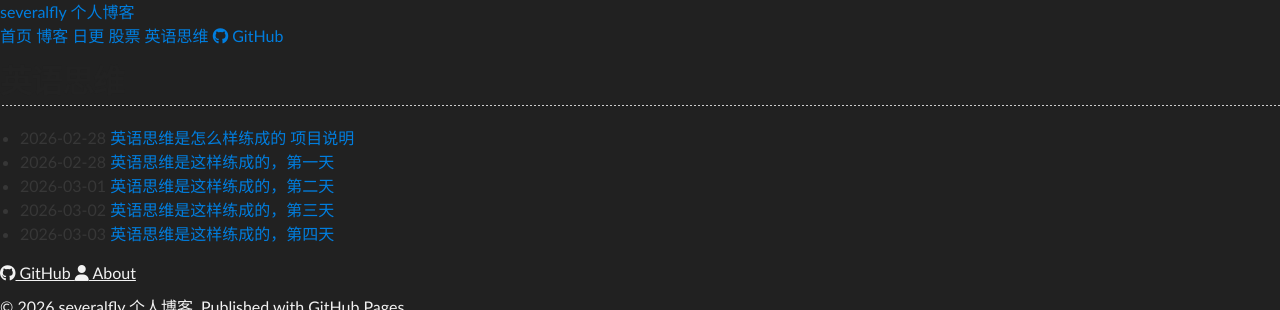
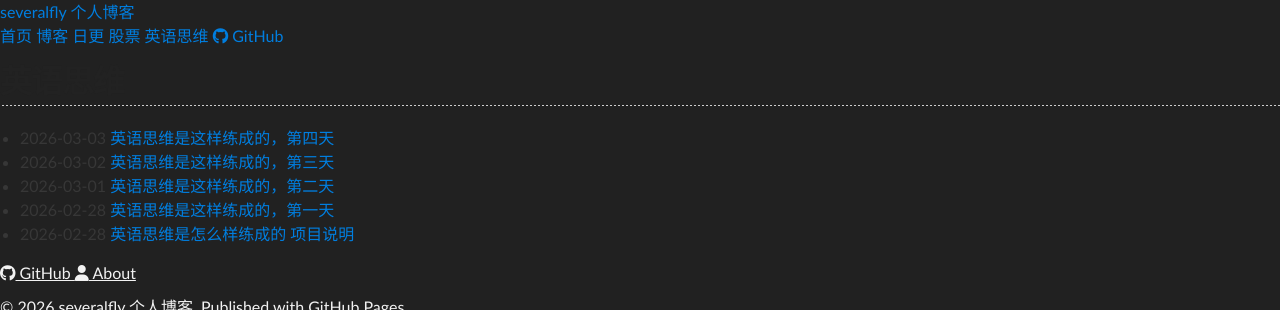
Before and after one commit to severalfly/severalfly.github.io, a Jekyll site: the page built from english_si_wei.md, in a window 1280 px wide, cut to the strip 0-310 px from the top of the page. Built offline with Jekyll 4.4.1, drawn with Linux system fonts in a browser that asks for light colours.

Commit message:
修改排序

```diff
--- a/english_si_wei.md
+++ b/english_si_wei.md
@@ -6,7 +6,7 @@ title: 英语思维
 <div class="section">
   <h2 class="section-title">英语思维</h2>
   <ul class="post-list">
-    {% for post in site.english_si_wei %}
+    {% for post in site.english_si_wei reversed %}
     <li class="post-item">
       <span class="post-date">{{ post.date | date: "%Y-%m-%d" }}</span>
       <a href="{{ post.url }}" class="post-link">{{ post.title }}</a>
```
Also changed, not shown: everyday_index.md (+1 -1 lines), stock_index.md (+1 -1 lines).
